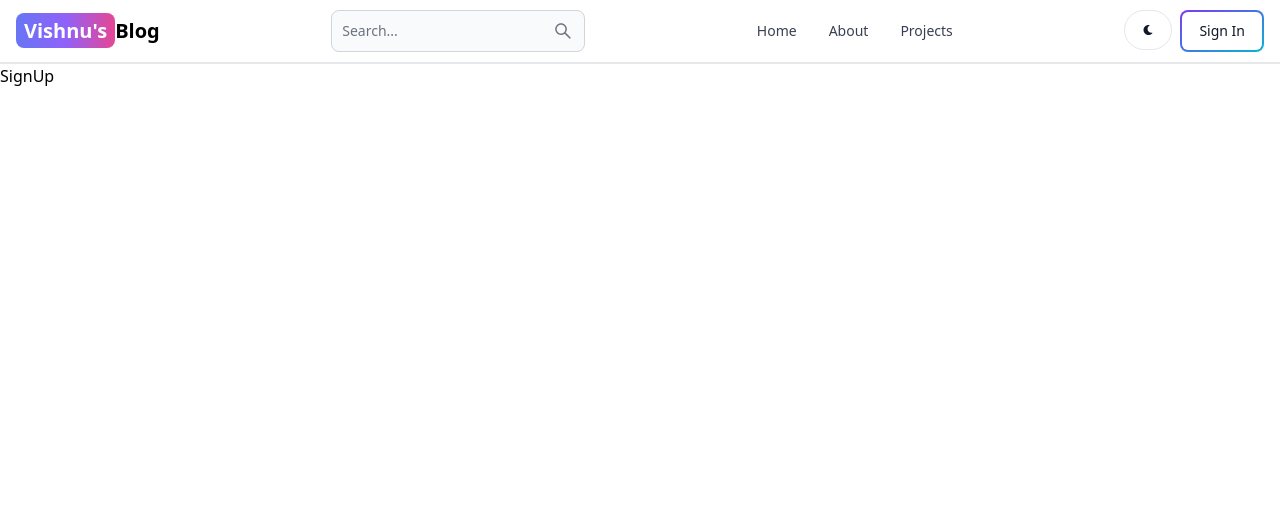
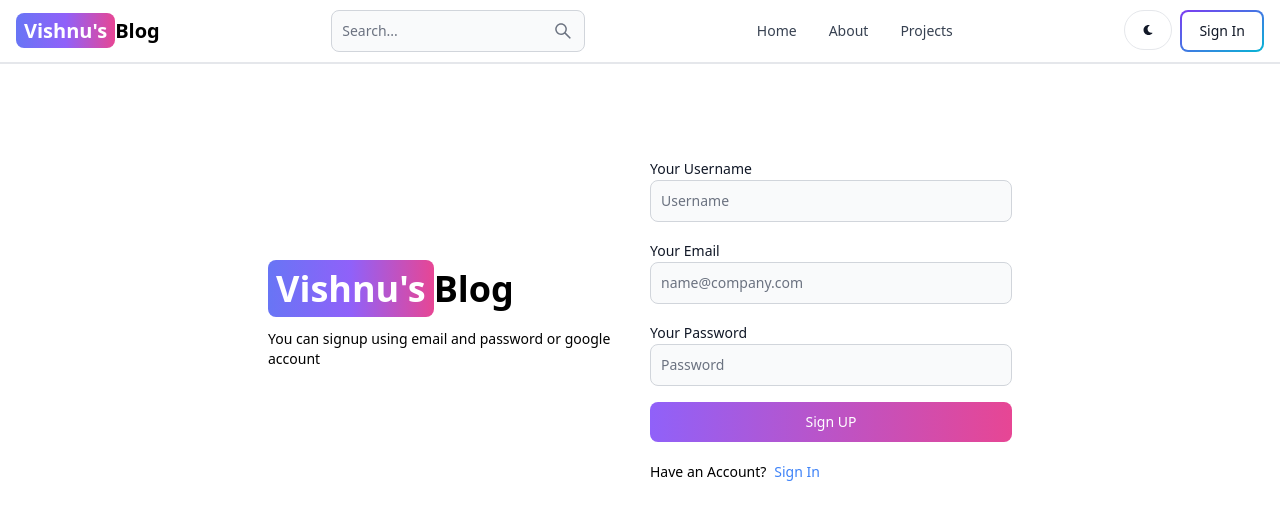
Before and after one commit to vishnu130902/BLOG, a React (Vite) app in the folder client/: page /sign-up in a window 1280 px wide. Shown: the top 520 px of the page. Built offline with nearby package versions, Linux system fonts and the light colour scheme.

Commit message:
create sign up page ui

```diff
--- a/client/src/pages/SignUp.jsx
+++ b/client/src/pages/SignUp.jsx
@@ -1,8 +1,52 @@
 import React from 'react'
+import {Button, Label, TextInput} from 'flowbite-react'
+import {Link} from 'react-router-dom'
 
 const SignUp = () => {
   return (
-    <div>SignUp</div>
+    <div className='min-h-screen mt-20'>
+      <div className='flex p-3 max-w-3xl mx-auto flex-col md:flex-row md:items-center gap-5'>
+        <div className='flex-1'>
+          <Link to='/' className='font-bold dark:text-white text-4xl'>
+            <span className='px-2 py-1 bg-gradient-to-r from-indigo-500 via-purple-500 to-pink-500 rounded-lg text-white'>
+              Vishnu's
+            </span>
+            Blog
+          </Link>
+            <p className='text-sm mt-5'>
+              You can signup using email and password or google account
+            </p>
+        </div>
+
+
+
+        <div className='flex-1'>
+          <form className='flex flex-col gap-4'>
+            <div>
+              <Label value='Your Username' />
+              <TextInput type='text' placeholder='Username' id='username' />
+            </div>
+            <div>
+              <Label value='Your Email' />
+              <TextInput type='text' placeholder='name@company.com' id='email' />
+            </div>
+            <div>
+              <Label value='Your Password' />
+              <TextInput type='password' placeholder='Password' id='password' />
+            </div>
+            <Button gradientDuoTone='purpleToPink' type='submit'>
+              Sign UP
+            </Button>
+          </form>
+          <div className='flex gap-2 text-sm mt-5'>
+            <span>Have an Account?</span>
+            <Link to='/sign-in' className='text-blue-500'>
+              Sign In
+            </Link>
+          </div>
+        </div>
+      </div>
+    </div>
   )
 }
 
```
